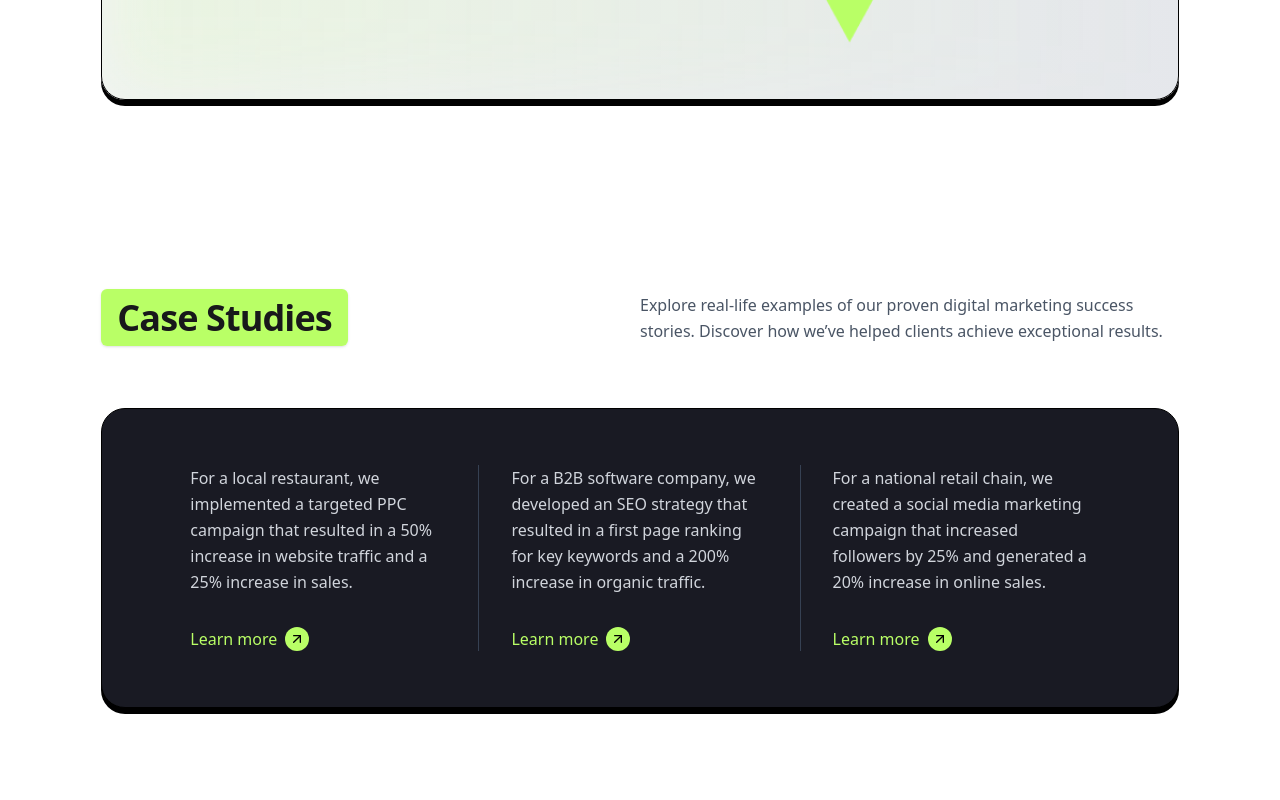
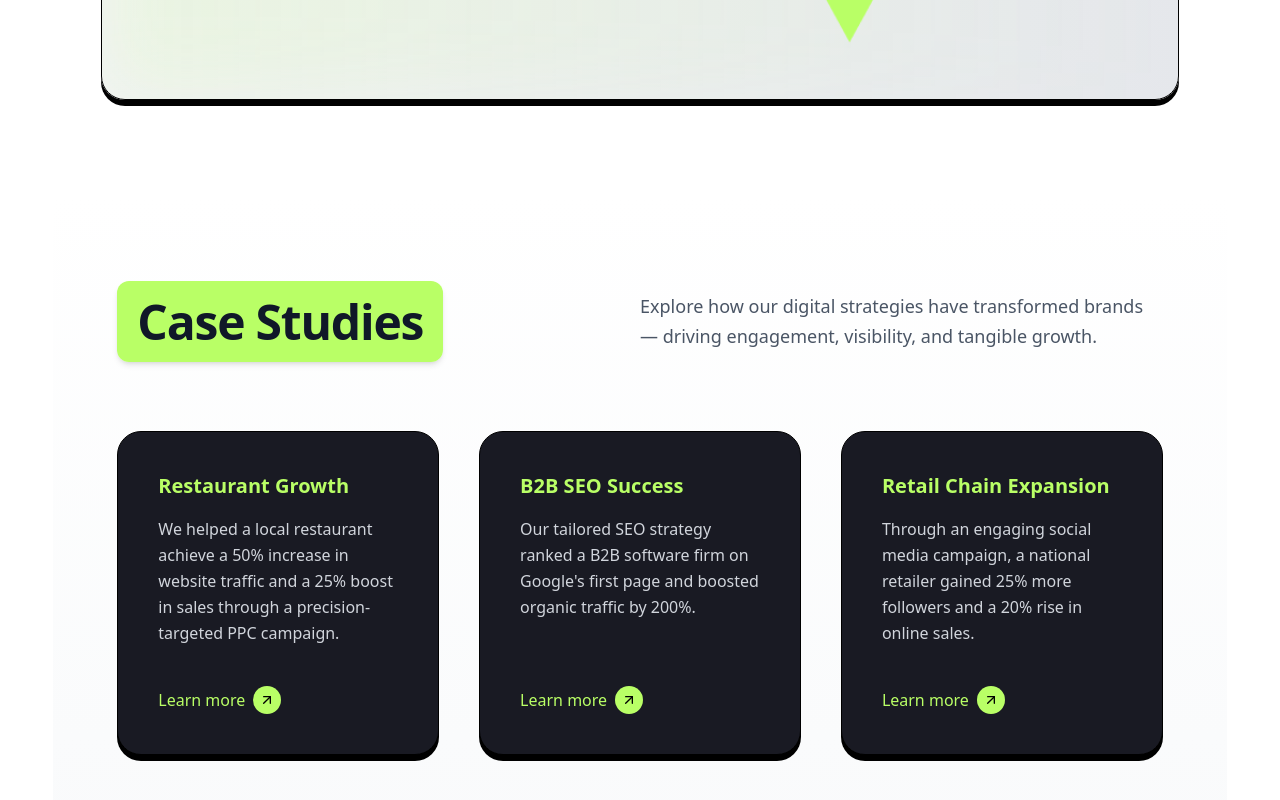
Before and after one commit to Shahariya-17/Positivius-website, a React (Vite) app: page / in a window 1280 px wide. Shown: the part 2968-3768 px from the top of the page. Built offline with nearby package versions, Linux system fonts and the light colour scheme.

Commit message:
added studies section

```diff
--- a/src/Pages/Home/CaseStudies/CaseStudies.jsx
+++ b/src/Pages/Home/CaseStudies/CaseStudies.jsx
@@ -4,75 +4,90 @@ import { ArrowUpRight } from "lucide-react";
 
 const caseStudies = [
   {
-    text: "For a local restaurant, we implemented a targeted PPC campaign that resulted in a 50% increase in website traffic and a 25% increase in sales.",
+    title: "Restaurant Growth",
+    text: "We helped a local restaurant achieve a 50% increase in website traffic and a 25% boost in sales through a precision-targeted PPC campaign.",
   },
   {
-    text: "For a B2B software company, we developed an SEO strategy that resulted in a first page ranking for key keywords and a 200% increase in organic traffic.",
+    title: "B2B SEO Success",
+    text: "Our tailored SEO strategy ranked a B2B software firm on Google's first page and boosted organic traffic by 200%.",
   },
   {
-    text: "For a national retail chain, we created a social media marketing campaign that increased followers by 25% and generated a 20% increase in online sales.",
+    title: "Retail Chain Expansion",
+    text: "Through an engaging social media campaign, a national retailer gained 25% more followers and a 20% rise in online sales.",
   },
 ];
 
 const CaseStudies = () => {
   return (
-    <section className="px-6 md:px-12 py-24 bg-white font-sans overflow-hidden">
+    <section className="px-6 md:px-16 py-24 bg-gradient-to-b from-white to-gray-50 font-sans overflow-hidden">
       {/* Header Section */}
       <motion.div
         initial={{ opacity: 0, y: 40 }}
         whileInView={{ opacity: 1, y: 0 }}
         viewport={{ once: true }}
         transition={{ duration: 0.6 }}
-        className="flex flex-col md:flex-row md:items-center md:justify-between mb-16"
+        className="flex flex-col md:flex-row md:items-center md:justify-between mb-20"
       >
-        <h2 className="text-3xl md:text-4xl font-bold tracking-tight">
-          <span className="bg-[#B9FF66] px-4 py-1 rounded-md shadow-sm">
+        <h2 className="text-4xl md:text-5xl font-extrabold tracking-tight text-gray-900">
+          <span className="bg-[#B9FF66] px-5 py-2 rounded-xl shadow-md">
             Case Studies
           </span>
         </h2>
-        <p className="text-gray-600 mt-4 md:mt-0 md:w-1/2 leading-relaxed">
-          Explore real-life examples of our proven digital marketing success
-          stories. Discover how we’ve helped clients achieve exceptional
-          results.
+        <p className="text-gray-600 mt-5 md:mt-0 md:w-1/2 leading-relaxed text-lg">
+          Explore how our digital strategies have transformed brands — driving
+          engagement, visibility, and tangible growth.
         </p>
       </motion.div>
 
-      {/* Case Studies Card */}
+      {/* Cards */}
       <motion.div
-        initial={{ opacity: 0, y: 50 }}
+        initial={{ opacity: 0, y: 60 }}
         whileInView={{ opacity: 1, y: 0 }}
         viewport={{ once: true }}
         transition={{ duration: 0.8 }}
-        className="bg-[#191A23] text-white rounded-3xl shadow-[0_6px_0_#000] border border-black p-10 md:p-14 flex flex-col md:flex-row divide-y md:divide-y-0 md:divide-x divide-gray-700 overflow-hidden"
+        className="grid grid-cols-1 md:grid-cols-3 gap-10"
       >
         {caseStudies.map((study, index) => (
           <motion.div
             key={index}
             whileHover={{
-              y: -6,
+              y: -8,
               scale: 1.02,
-              transition: { type: "spring", stiffness: 200 },
+              boxShadow: "0 10px 20px rgba(0,0,0,0.15)",
             }}
-            className="md:w-1/3 px-0 md:px-8 py-8 md:py-0 flex flex-col justify-between text-center md:text-left transition-all duration-300"
+            transition={{ type: "spring", stiffness: 250 }}
+            className="bg-[#191A23] text-white rounded-3xl border border-black shadow-[0_6px_0_#000] p-10 flex flex-col justify-between"
           >
+            <div>
+              <motion.h3
+                initial={{ opacity: 0, y: 30 }}
+                whileInView={{ opacity: 1, y: 0 }}
+                viewport={{ once: true }}
+                transition={{ duration: 0.5, delay: index * 0.2 }}
+                className="text-xl font-semibold mb-4 text-[#B9FF66]"
+              >
+                {study.title}
+              </motion.h3>
+
               <motion.p
                 initial={{ opacity: 0, y: 30 }}
                 whileInView={{ opacity: 1, y: 0 }}
                 viewport={{ once: true }}
-              transition={{ duration: 0.5, delay: index * 0.2 }}
-              className="text-gray-300 leading-relaxed mb-8"
+                transition={{ duration: 0.6, delay: index * 0.25 }}
+                className="text-gray-300 leading-relaxed"
               >
                 {study.text}
               </motion.p>
+            </div>
 
             <motion.button
-              whileHover={{ x: 5 }}
-              className="flex items-center gap-2 text-[#B9FF66] font-medium mx-auto md:mx-0 group"
+              whileHover={{ x: 6 }}
+              className="flex items-center gap-2 text-[#B9FF66] font-medium mt-10 group"
             >
               <span className="relative after:content-[''] after:absolute after:w-0 after:h-[1px] after:bg-[#B9FF66] after:left-0 after:-bottom-0.5 group-hover:after:w-full after:transition-all after:duration-300">
                 Learn more
               </span>
-              <div className="bg-[#B9FF66] text-black p-1 rounded-full group-hover:rotate-12 transition-transform duration-300">
+              <div className="bg-[#B9FF66] text-black p-1.5 rounded-full group-hover:rotate-12 transition-transform duration-300">
                 <ArrowUpRight className="w-4 h-4" />
               </div>
             </motion.button>
```
Lines whose indentation alone changed are shown as unchanged.
